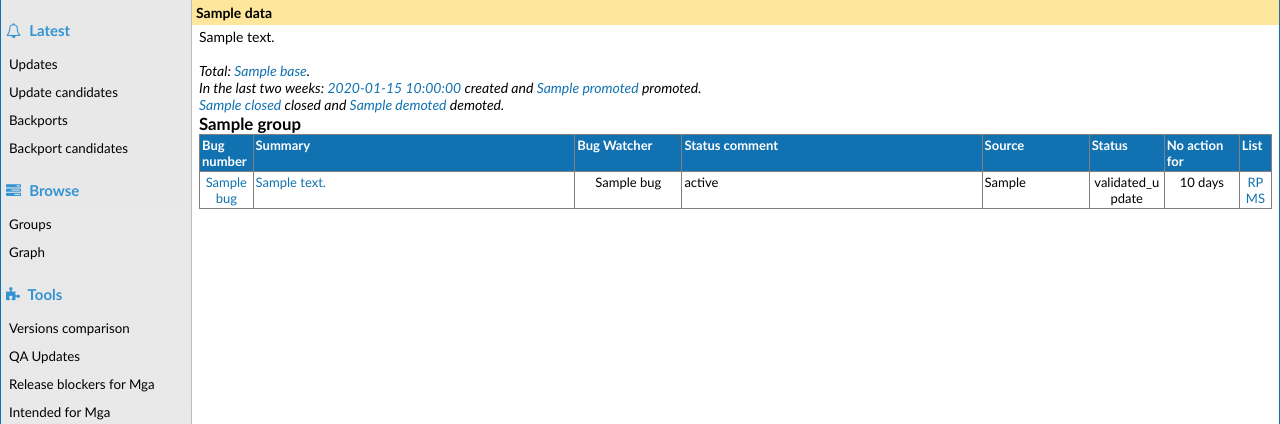
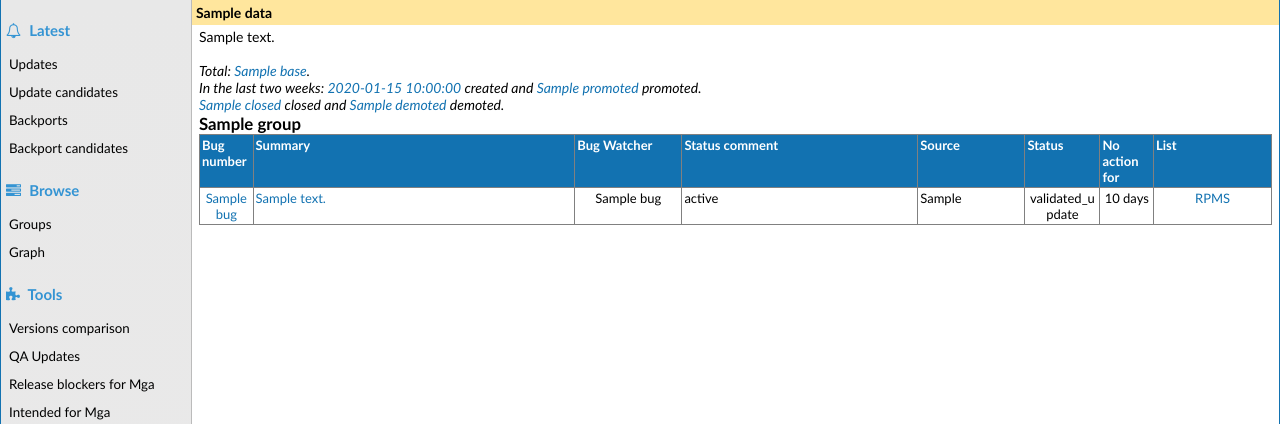
Before and after one commit to manatools/madb, a Flask app: template madb/templates/bugs.html in a window 1280 px wide. Shown: the part 76-500 px from the top of the page. Run offline with Flask 3, Linux system fonts and the light colour scheme; the template is opened without the code that fills it: most values are stand-ins (such as "Sample title", 1, 10 or a date in 2020); parts of the project's set-up code (start-up, migrations or seed data) failed here and were passed over.

Commit message:
Improve bugs table layout.

```diff
--- a/madb/templates/bugs.html
+++ b/madb/templates/bugs.html
@@ -31,11 +31,11 @@
             <th style="width:5%">Bug number</th>
             <th style="width:30%">Summary</th>
             <th style="width:10%">Bug Watcher</th>
-            <th style="width:28%">Status comment</th>
+            <th style="width:22%">Status comment</th>
             <th style="width:10%">Source</th>
             <th style="width:7%">Status</th>
-            <th style="width:7%">No action for</th>
-            <th style="width:7%">List</th>
+            <th style="width:5%">No action for</th>
+            <th style="width:11%">List</th>
         </tr>
     </thead>
     <tbody>
```
